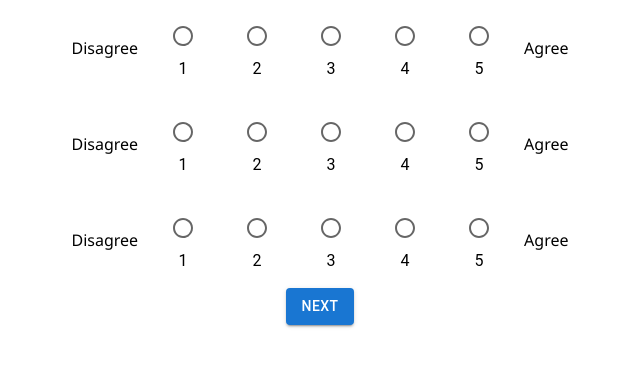
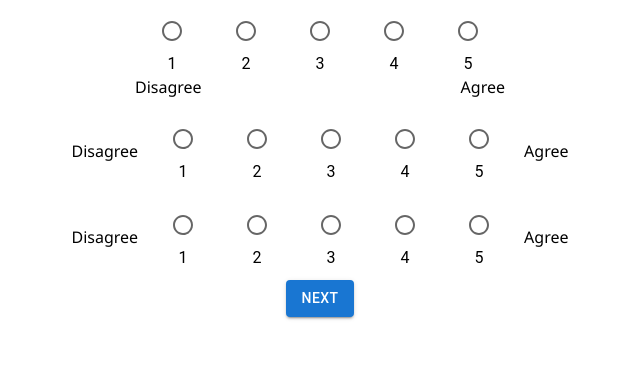
Before and after one commit to Brandon-Lanier/Growth-Resiliency-Measure, a React (Create React App) app: page /#/assessment in a window 1280 px wide. Shown: the top 366 px of the page, without its empty margins (320-960 px from the left). Built offline with nearby package versions, Linux system fonts and the light colour scheme; no server answers.

Commit message:
added a get route so students can get an average of each measure back sorted by a batchId

```diff
--- a/src/components/Assessment/Assessment.css
+++ b/src/components/Assessment/Assessment.css
@@ -13,10 +13,12 @@
     flex-flow: column nowrap;
     justify-content: center;
     align-items: center;
-    padding: 5px;
     margin-top: 10px;
     margin-bottom: 10px;
+    width: 100%;
 }
+
+
 
 .assess-buttons-container {
     display: flex;
@@ -26,3 +28,9 @@
 .assess-buttons {
     margin: 10px;
 }
+
+.agree-cont {
+    display: flex;
+    justify-content: space-between;
+    width: 100%;
+}
--- a/src/components/Assessment/Assessment.jsx
+++ b/src/components/Assessment/Assessment.jsx
@@ -3,7 +3,7 @@ import { useDispatch } from "react-redux";
 import { useState } from "react";
 import { useHistory } from "react-router-dom";
 import { useSelector } from "react-redux";
-import { Button, Container, Typography } from "@mui/material";
+import { Box, Button, Container, Typography } from "@mui/material";
 import Radio from "@mui/material/Radio";
 import RadioGroup from "@mui/material/RadioGroup";
 import FormControlLabel from "@mui/material/FormControlLabel";
@@ -18,7 +18,7 @@ function Assessment() {
 
   useEffect(() => {
     dispatch({ type: "FETCH_QUESTIONS" }); // get all questions from DB
-    dispatch({ type: "FETCH_BATCH"}); // get batch number form DB.
+    dispatch({ type: "FETCH_BATCH" }); // get batch number form DB.
   }, []);
 
   const [value1, setValue1] = useState("");
@@ -45,10 +45,9 @@ function Assessment() {
       });
       history.push("/assessment2");
     } else {
-      alert("Please fill out all answers");
+      alert('Please enter a value for each statement.')
     }
   };
-
 
   return (
     <Container
@@ -62,17 +61,17 @@ function Assessment() {
         <Typography variant="b1" className="question-text">
           {questions[0]?.name}
         </Typography>
-        <FormControl>
+        <FormControl className="form-control">
           <RadioGroup
             row
-            aria-labelledby="demo-row-radio-buttons-group-label"
-            name="row-radio-buttons-group"
+            aria-labelledby="radio-buttons"
+            name="assessment-radio-buttons"
             value={value1}
             onChange={handleChange1}
           >
-            <Typography variant="b2" sx={{ mr: 1, alignSelf: "center" }}>
+            {/* <Typography variant="b2" sx={{ mr: 1, alignSelf: "center" }}>
               Disagree
-            </Typography>
+            </Typography> */}
             <FormControlLabel
               value={1}
               control={<Radio />}
@@ -103,11 +102,13 @@ function Assessment() {
               label="5"
               labelPlacement="bottom"
             />
-            <Typography variant="b2" sx={{ ml: 1, alignSelf: "center" }}>
-              Agree
-            </Typography>
           </RadioGroup>
+          <div className="agree-cont">
+          <Typography variant="b2">Disagree</Typography>
+          <Typography variant="b2">Agree</Typography>
+        </div>
         </FormControl>
+
       </div>
       <div className="question-container">
         <Typography variant="b1" className="question-text">
@@ -212,7 +213,13 @@ function Assessment() {
         </FormControl>
       </div>
       <div className="assess-buttons-container">
-        <Button variant="contained" className="assess-buttons" onClick={handleNext}>Next</Button>
+        <Button
+          variant="contained"
+          className="assess-buttons"
+          onClick={handleNext}
+        >
+          Next
+        </Button>
       </div>
     </Container>
   );
--- a/src/redux/sagas/scores.saga.js
+++ b/src/redux/sagas/scores.saga.js
@@ -9,7 +9,7 @@ function* postScores(action) {
         yield axios.post(`/scores`, answers);
         // update batch reducer to null
         // this will make the homepage conditionally render correctly for the student
-        // yield put({type: 'EMPTY_BATCH'})
+        yield put({type: 'EMPTY_BATCH'})
     } catch(error) {
         console.log('Saga failed to post scores', error);
     }
```
Also changed, not shown: 1 other file (tests, documents, lock files or other folders).
